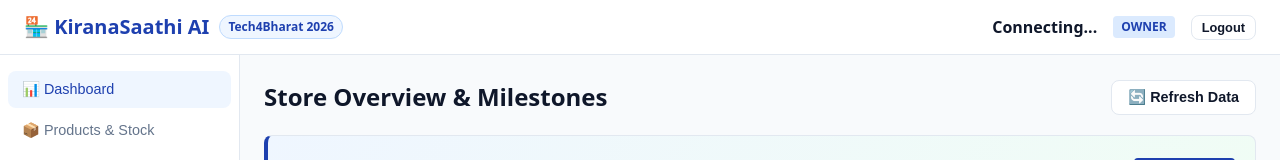
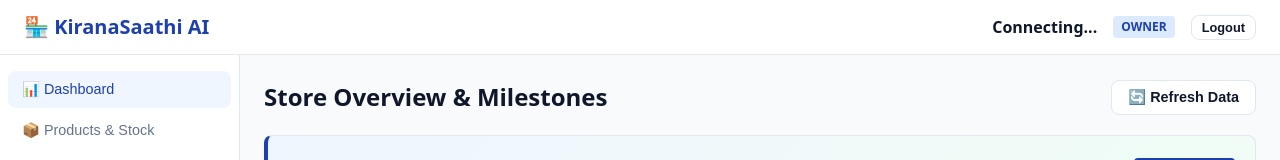
Before and after one commit to rajat552/KiranaSaathi-AI, a website: page public/index.html in a window 1280 px wide. Shown: the top 160 px of the page. Drawn offline with Linux system fonts and the light colour scheme; no server answers.

Commit message:
fix(ui): remove Tech4Bharat 2026 badge from header

```diff
--- a/public/css/styles.css
+++ b/public/css/styles.css
@@ -46,15 +46,6 @@ header {
   font-size: 1.25rem;
   font-weight: 700;
   color: var(--primary);
-}
-
-.brand span {
-  background: #eff6ff;
-  color: var(--primary);
-  font-size: 0.75rem;
-  padding: 2px 8px;
-  border-radius: 9999px;
-  border: 1px solid #bfdbfe;
 }
 
 .user-nav {
--- a/public/index.html
+++ b/public/index.html
@@ -12,7 +12,6 @@
       <button id="mobileNavToggle" class="mobile-nav-toggle" onclick="app.toggleMobileNav()">☰</button>
       <div class="brand">
         🏪 KiranaSaathi AI
-        <span>Tech4Bharat 2026</span>
       </div>
     </div>
     <div class="user-nav">
```
